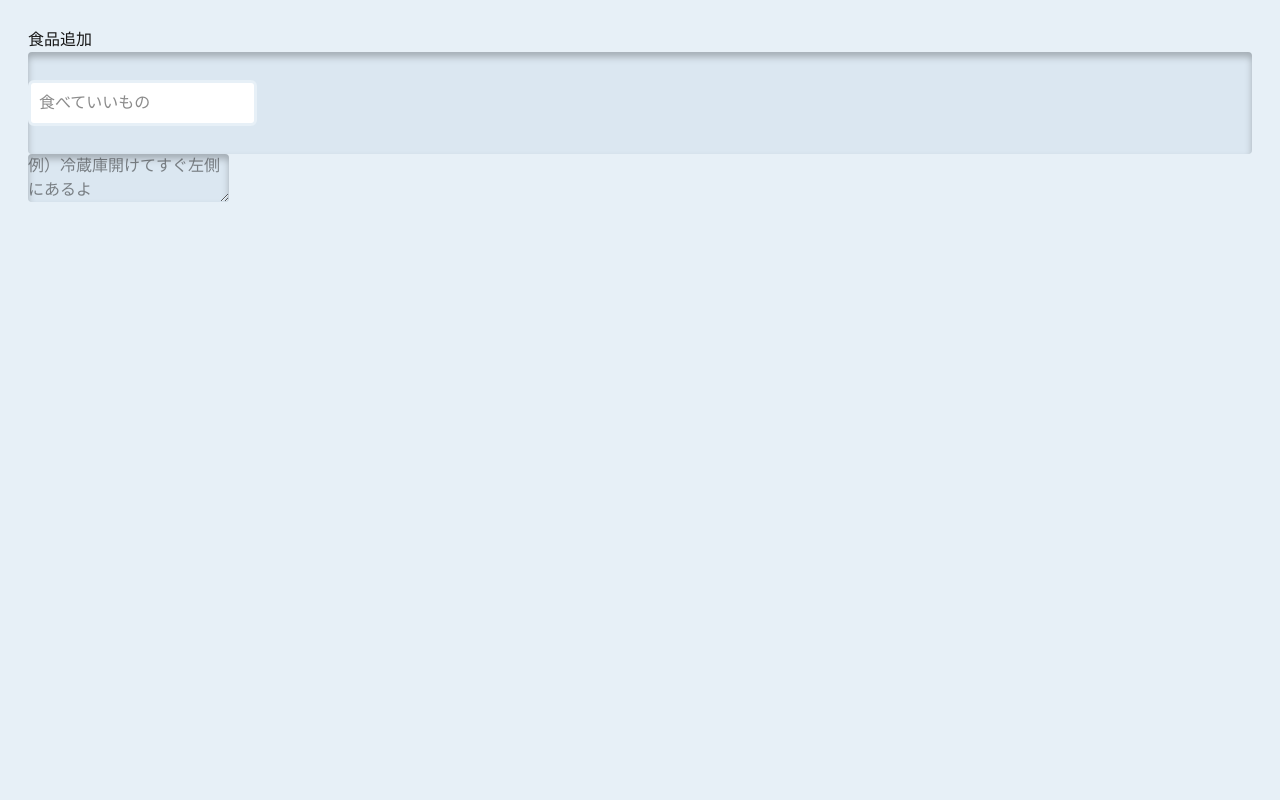
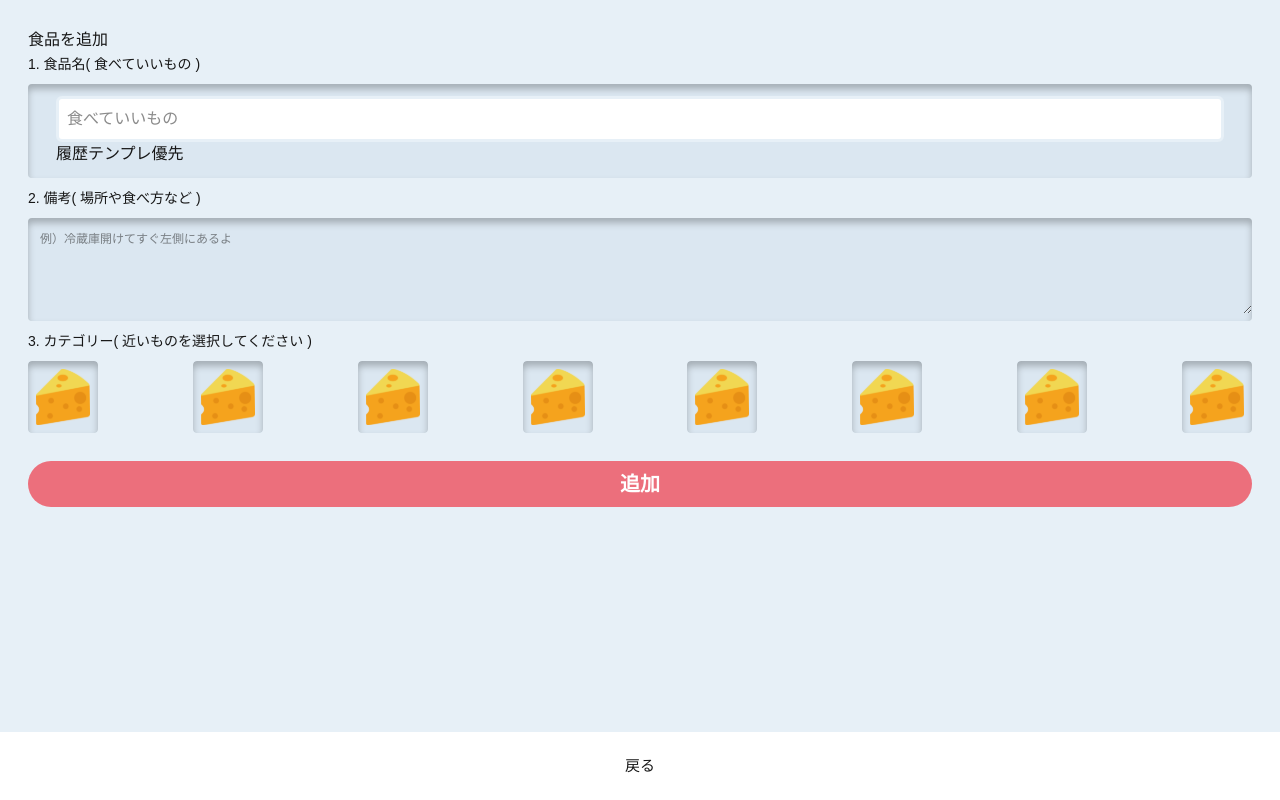
Before and after one commit to okonakona/eatables, a Next.js app: page /parent/addItem in a window 1280 px wide. Built offline with nearby package versions, Linux system fonts and the light colour scheme.

Commit message:
商品追加ページ レイアウト作成

```diff
--- a/src/app/child/page.tsx
+++ b/src/app/child/page.tsx
@@ -7,12 +7,15 @@
     return(
         <section className="m-7">
             <header>
-                <h1>child</h1>
+                <div className="text-center">
+                    <h1>5</h1>
+                    <p>次のレベルまで......あと</p>
+                </div>
                 <HeaderList />
             </header>
             <MainCnt />
             <footer className="bg-white bottom-0 left-0 fixed min-w-screen h-17 text-center text-[15px]/17">
-                <Link href="/">戻る</Link>
+                <Link href="/">メニュー</Link>
             </footer>
         </section>
     )
--- a/src/app/globals.css
+++ b/src/app/globals.css
@@ -35,6 +35,9 @@
     @apply shadow-[_inset_0px_5px_7px_0px_rgba(0,0,0,0.25)] bg-[#DBE7F1]  rounded;
   }
   .custom-border {
-    @apply bg-white rounded-md border-3 border-[#DBE7F1] my-7 p-2;
+    @apply bg-white rounded-md border-3 border-[#DBE7F1] p-2;
+  }
+  .custom-button {
+    @apply bg-[#EC6F7C] rounded-full text-white font-black p-2 text-[20px] text-center;
   }
 }
--- a/src/app/parent/addItem/page.tsx
+++ b/src/app/parent/addItem/page.tsx
@@ -1,22 +1,68 @@
-
+import Image from "next/image";
+import Link from "next/link";
 
 const AddItem = () => {
     return (
         <section className="m-7">
-            <h1>食品追加</h1>
+            <header>
+                <h1 className="">食品を追加</h1>
+            </header>
+            <main>
                 <form action="" method="POST">
-                <div className="custom-shadow">
-                    <label htmlFor=""></label>
-                        <input type="text" name="" placeholder="食べていいもの" className="custom-border border-[#E7F0F7]"/>
+                    <div>
+                        <label htmlFor="" className="text-[14px]">1. 食品名( 食べていいもの )</label>
+                        <div className="custom-shadow my-2 px-7 py-3">
+                                <input type="text" name="" placeholder="食べていいもの" className="custom-border border-[#E7F0F7] w-full"/>
+                                <button>履歴</button>
+                                <button>テンプレ</button>
+                                <input type="button" value="優先" />
+                        </div>
                     </div>
                     <div>
-                    <label htmlFor=""></label>
-                    <textarea name="" id=""  placeholder="例）冷蔵庫開けてすぐ左側にあるよ" className="custom-shadow"></textarea>
+                        <label htmlFor=""  className="text-[14px]">2. 備考( 場所や食べ方など )</label>
+                        <div className="custom-shadow  my-2">
+                            <textarea name="" id=""  placeholder="例）冷蔵庫開けてすぐ左側にあるよ" className="w-full text-[12px] min-h-24 p-3"></textarea>
+                        </div>
                     </div>
                     <div>
-                    <label htmlFor=""></label>
+                        <label htmlFor=""  className="text-[14px]">3. カテゴリー( 近いものを選択してください )</label>
+                        <div className="flex flex-wrap justify-between gap-3 mt-2">
+                            <label><input type="radio" name="category" id="" className="sr-only peer" />
+                                <Image  src="/foodMilk.svg" alt="" width={70} height={75} className="my-auto custom-shadow p-2 peer-checked:bg-amber-400" />
+                            </label>
+                            <label><input type="radio" name="category" id="" className="sr-only peer" />
+                                <Image  src="/foodMilk.svg" alt="" width={70} height={75} className="my-auto custom-shadow p-2 peer-checked:bg-amber-400" />
+                            </label>
+                            <label><input type="radio" name="category" id="" className="sr-only peer" />
+                                <Image  src="/foodMilk.svg" alt="" width={70} height={75} className="my-auto custom-shadow p-2 peer-checked:bg-amber-400" />
+                            </label>
+                            <label><input type="radio" name="category" id="" className="sr-only peer" />
+                                <Image  src="/foodMilk.svg" alt="" width={70} height={75} className="my-auto custom-shadow p-2 peer-checked:bg-amber-400" />
+                            </label>
+                            <label><input type="radio" name="category" id="" className="sr-only peer" />
+                                <Image  src="/foodMilk.svg" alt="" width={70} height={75} className="my-auto custom-shadow p-2 peer-checked:bg-amber-400" />
+                            </label>
+                            <label><input type="radio" name="category" id="" className="sr-only peer" />
+                                <Image  src="/foodMilk.svg" alt="" width={70} height={75} className="my-auto custom-shadow p-2 peer-checked:bg-amber-400" />
+                            </label>
+                            <label><input type="radio" name="category" id="" className="sr-only peer" />
+                                <Image  src="/foodMilk.svg" alt="" width={70} height={75} className="my-auto custom-shadow p-2 peer-checked:bg-amber-400" />
+                            </label>
+                            <label><input type="radio" name="category" id="" className="sr-only peer" />
+                                <Image  src="/foodMilk.svg" alt="" width={70} height={75} className="my-auto custom-shadow p-2 peer-checked:bg-amber-400" />
+                            </label>
+                        </div>
+                    </div>
+                    <div className=" my-7">
+                        <input type="submit" value="追加"  className="custom-button  w-full"/>
                     </div>
                 </form>
+            </main>
+            <footer className="bg-white bottom-0 left-0 fixed min-w-screen h-17 text-center text-[15px]/17">
+                <Link href="/parent">戻る</Link>
+            </footer>
+
+
         </section>
     )
 };
--- a/src/app/parent/page.tsx
+++ b/src/app/parent/page.tsx
@@ -6,7 +6,7 @@
     return (
         <section className="m-7">
             <header>
-                <h1 className="custom-border">トップページ</h1>
+                <h1 className="custom-border my-7">トップページ</h1>
                 <HeaderList />
             </header>
             <MainCnt />
```
Lines whose indentation alone changed are shown as unchanged.
